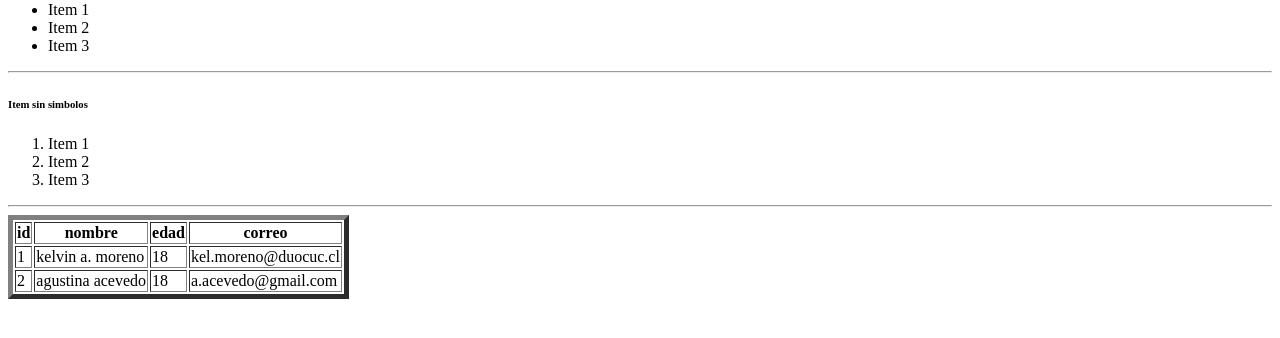
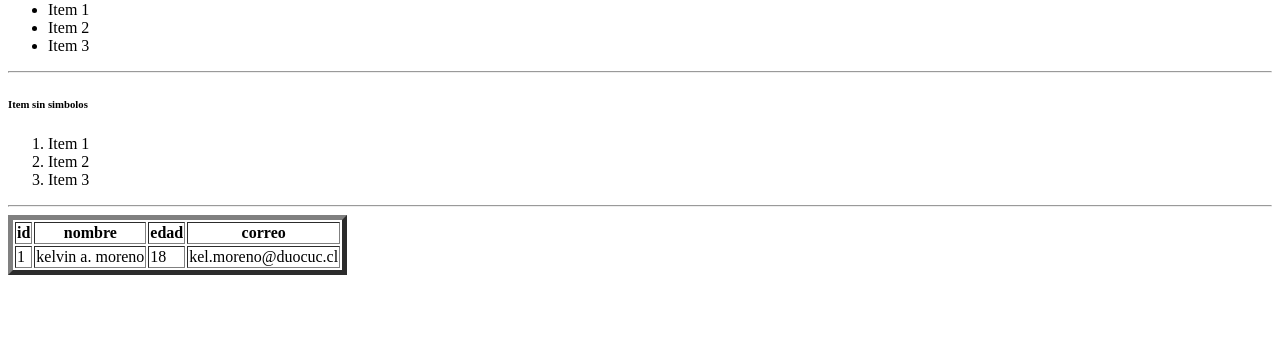
Before and after one commit to cosyfps/programacion-web-006d, a Python web app: template templates/index.html in a window 1280 px wide. Shown: the part 241-579 px from the top of the page. Run offline with Jinja, Linux system fonts and the light colour scheme; the template is opened without the code that fills it, so the values that code supplies are empty.

Commit message:
Fin de los HTML clase 2.

```diff
--- a/templates/index.html
+++ b/templates/index.html
@@ -59,12 +59,6 @@
         <td>18</td>
         <td>kel.moreno@duocuc.cl</td>
       </tr>
-      <tr>
-        <td>2</td>
-        <td>agustina acevedo</td>
-        <td>18</td>
-        <td>a.acevedo@gmail.com</td>
-      </tr>
     </table>
 
   </body>
```
